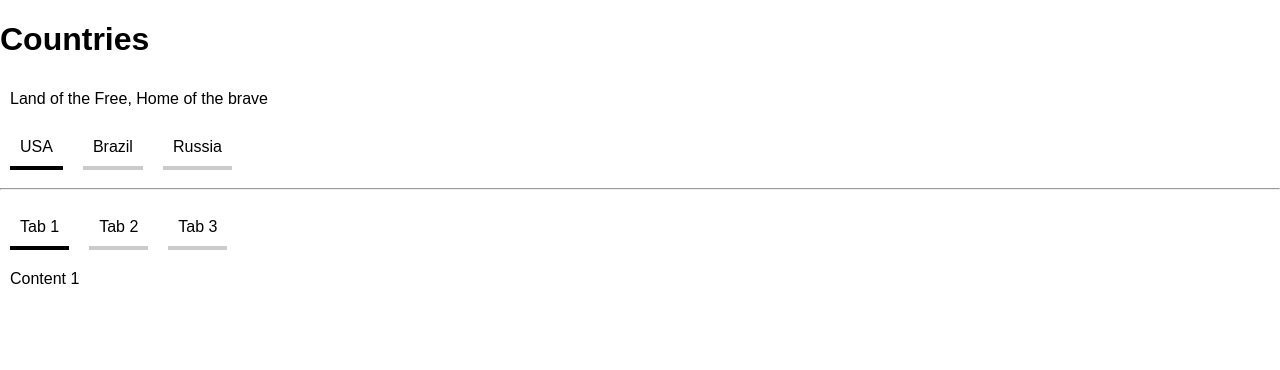
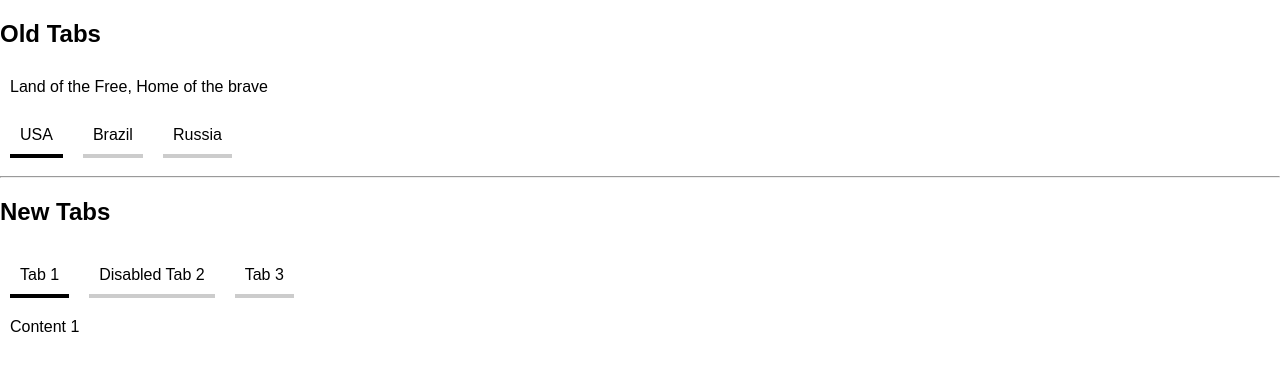
Before and after one commit to rajeshpillai/react-ui-components, a React (Create React App) app: page / in a window 1280 px wide. Shown: the top 370 px of the page. Built offline with nearby package versions, Linux system fonts and the light colour scheme.

Commit message:
Added disabled attribute on <Tab/>

```diff
--- a/src/App.js
+++ b/src/App.js
@@ -7,7 +7,7 @@
   render() {
     return (
       <div>
-        <h1>Countries</h1>
+        <h2>Old Tabs</h2>
         <Tabs data={this.props.countries}
             tabsOnBottom={true}
             disabled={[1]}
@@ -15,10 +15,11 @@
 
         <hr/>
 
+        <h2>New Tabs</h2>
         <NewTabs>
           <TabList>
             <Tab>Tab 1</Tab>
-            <Tab>Tab 2</Tab>
+            <Tab isDisabled>Disabled Tab 2</Tab>
             <Tab>Tab 3</Tab>
           </TabList>
           <TabPanels>
```
